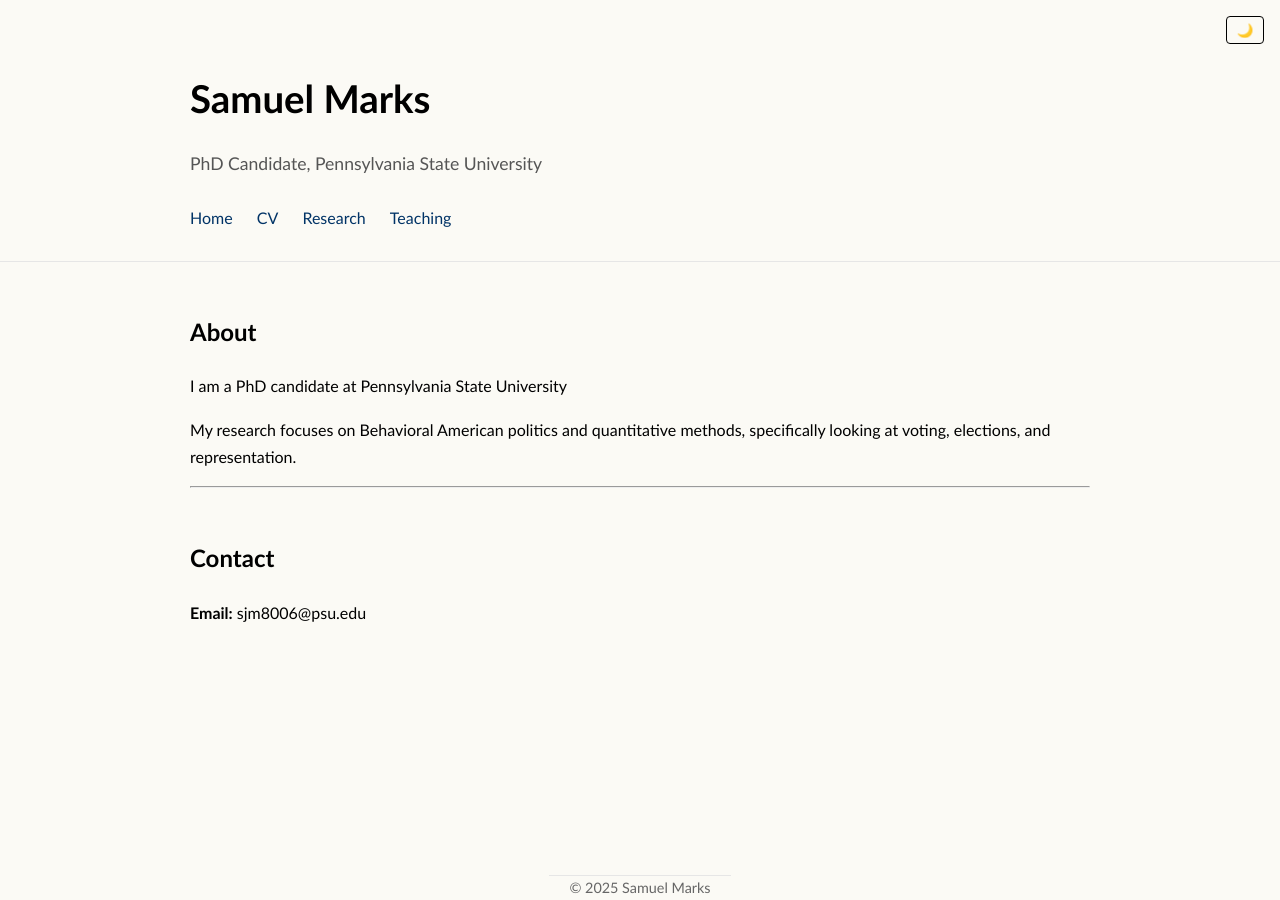
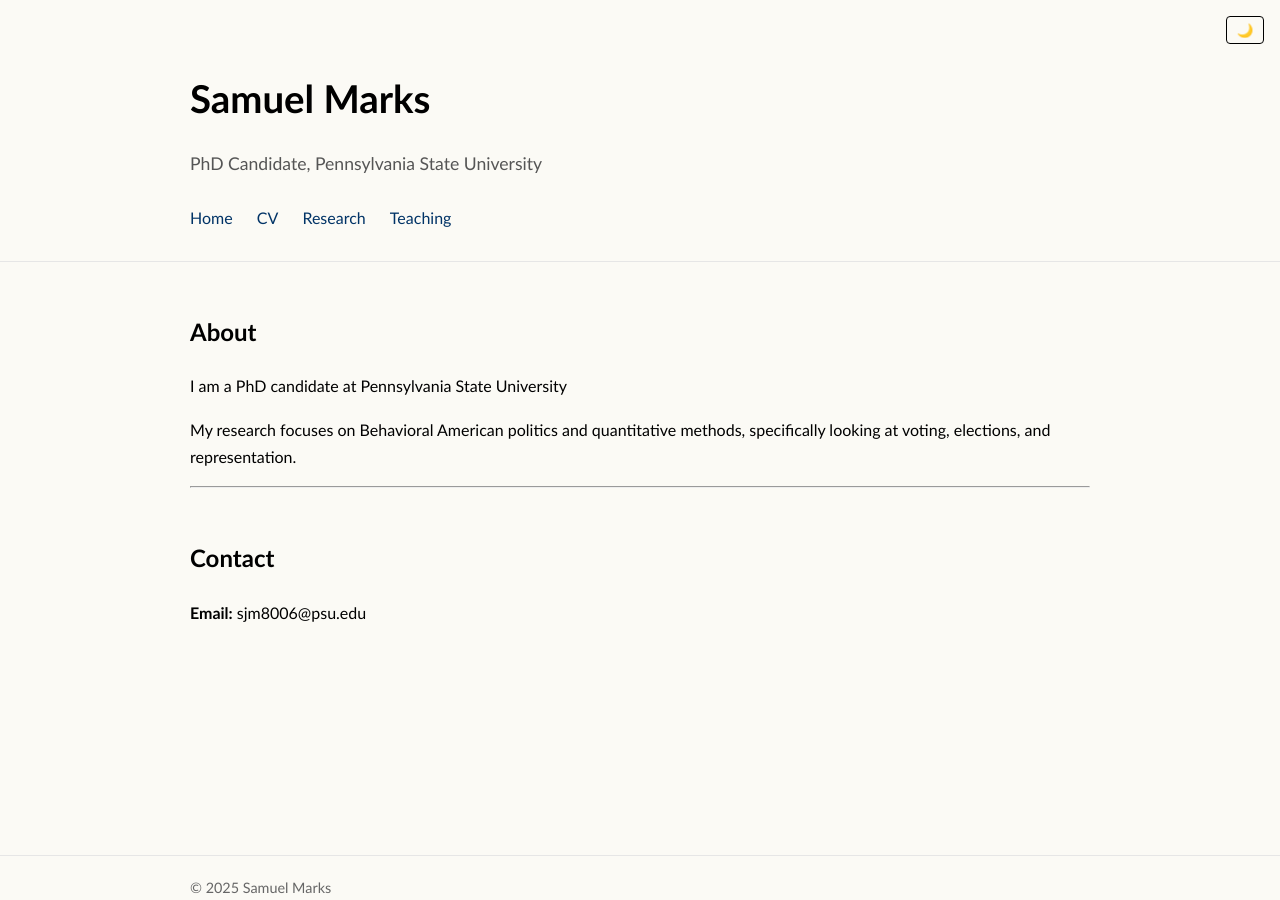
Before and after one commit to SamuelJMarks/SamuelJMarks.github.io, a Jekyll site: the page built from index.md, in a window 1280 px wide. Built offline with Jekyll 4.4.1, drawn with Linux system fonts in a browser that asks for light colours.

Commit message:
Update default.html

```diff
--- a/_layouts/default.html
+++ b/_layouts/default.html
@@ -31,8 +31,10 @@
   {{ content }}
 </main>
 
-<footer class="container">
-  © {{ "now" | date: "%Y" }} {{ site.title }}
+<footer class="site-footer">
+  <div class="container">
+    © {{ "now" | date: "%Y" }} {{ site.title }}
+  </div>
 </footer>
 
 <!-- Light/Dark Mode Script -->
```
